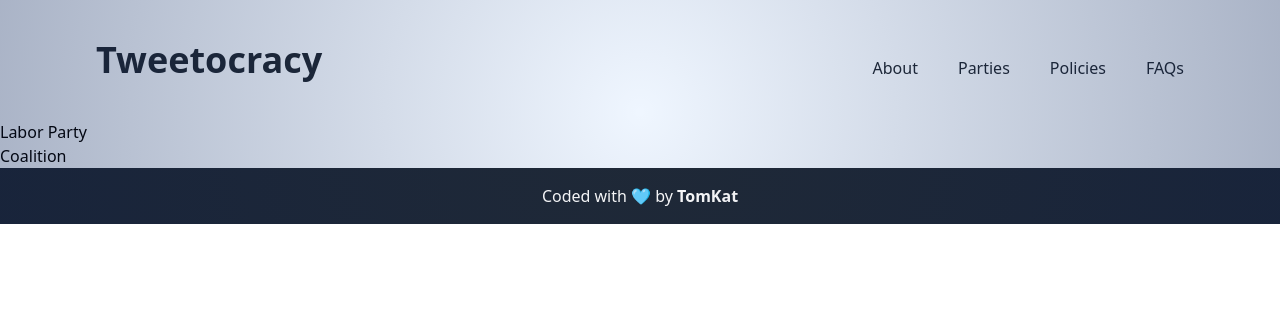
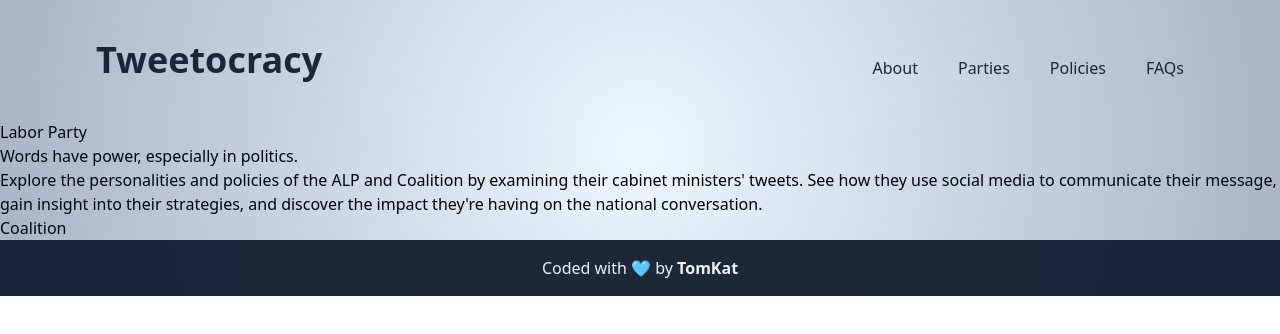
Before and after one commit to newportkat/tweetocracy, a React (Vite) app in the folder client/: page /parties in a window 1280 px wide. Shown: the top 334 px of the page. Built offline with nearby package versions, Linux system fonts and the light colour scheme; what sentiment would draw is missing.

Commit message:
added text to parties page

```diff
--- a/client/src/pages/Home.tsx
+++ b/client/src/pages/Home.tsx
@@ -1,6 +1,7 @@
 import React from "react"
 import Birds from "../assets/images/birds.png"
 import LatestTweets from "../components/LatestTweets"
+import { Link } from "react-router-dom"
 
 const Home = () => {
     return (
@@ -16,9 +17,9 @@ const Home = () => {
                             In politics, the early bird might get the worm, but
                             the loudest bird gets the retweets.
                         </p>
-                        <button className="hidden w-48 items-center justify-center rounded border-2 border-white bg-gray-800 px-4 py-2 text-xs font-bold tracking-wider text-white lg:flex">
+                        <Link to="/parties" className="hidden w-48 items-center justify-center rounded border-2 border-white bg-gray-800 px-4 py-2 text-xs font-bold tracking-wider text-white lg:flex">
                             EXPLORE TWEETS
-                        </button>
+                        </Link>
                     </div>
                 </div>
             </main>
--- a/client/src/pages/Parties.tsx
+++ b/client/src/pages/Parties.tsx
@@ -4,14 +4,20 @@ import { Link } from "react-router-dom"
 const Parties = () => {
     return (
         <div>
-            <ul>
-                <li>
-                    <Link to="/parties/alp">Labor Party</Link>
-                </li>
-                <li>
-                    <Link to="/parties/coalition">Coalition</Link>
-                </li>
-            </ul>
+            <div>
+                <Link to="/parties/alp">Labor Party</Link>
+            </div>
+            <h2>Words have power, especially in politics.</h2>
+            <p>
+                Explore the personalities and policies of the ALP and Coalition
+                by examining their cabinet ministers' tweets. See how they use
+                social media to communicate their message, gain insight into
+                their strategies, and discover the impact they're having on the
+                national conversation.
+            </p>
+            <div>
+                <Link to="/parties/coalition">Coalition</Link>
+            </div>
         </div>
     )
 }
```
